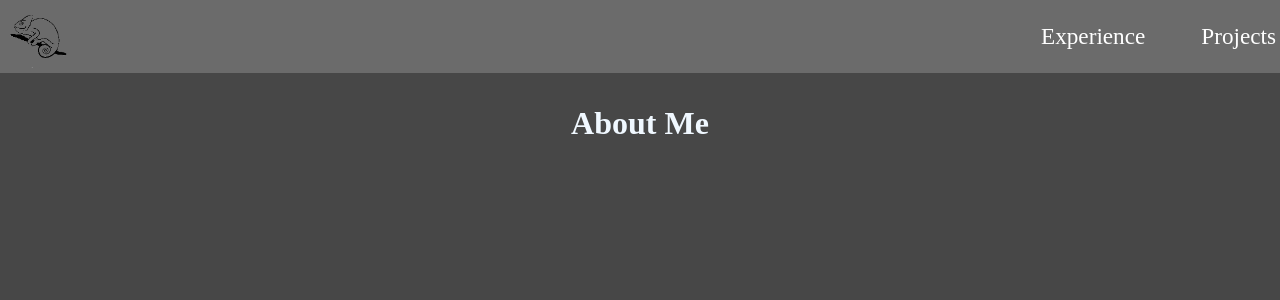
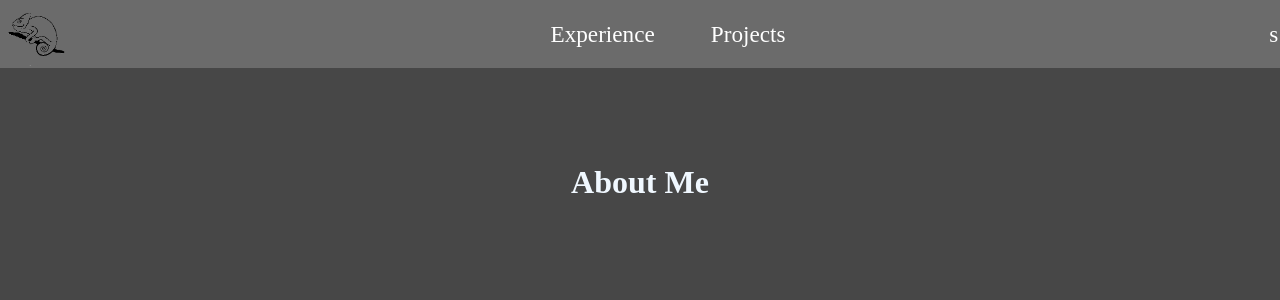
Before and after one commit to alexcamb2/Website, a React (Create React App) app in the folder website-app/: page / in a window 1280 px wide. Shown: the top 300 px of the page. Built offline with nearby package versions, Linux system fonts and the light colour scheme.

Commit message:
Revert "Updated Navbar"
This reverts commit 5aaf1d45a18d5106183c11e2deb852c451595621.

```diff
--- a/website-app/src/App.js
+++ b/website-app/src/App.js
@@ -14,7 +14,7 @@ let component
       <Routes>
         <Route path ='/' element={<Home />} />
         <Route path ='/Experience' element={<Experience />} />
-        <Route path ='/Projects' element={<Projects />} />
+        <Route path ='/Prrojects' element={<Projects />} />
       </Routes>
     </div>
     </>
--- a/website-app/src/NavBar.js
+++ b/website-app/src/NavBar.js
@@ -2,17 +2,14 @@ import {Link, useMatch, useResolvedPath } from "react-router-dom"
 import logo from './images/Chameleon.png'
 
 export default function NavBar(){
-    return  (
-        <nav className="nav">
-            <Link to = "/" className="About">
-            <img src = {logo} width={65} height={65} alt="Logo"/>
-            </Link>
+    const path = window.location.pathname
+    return <nav className="nav">
+        <img src = {logo} width={65} height={65}/>
         <ul>
             <CustomLink to = "/Experience">Experience</CustomLink>
             <CustomLink to = "/Projects">Projects</CustomLink>
-        </ul>
+        </ul>s
     </nav>
-    )
 }
 
 function CustomLink({to, children, ...props}) {
--- a/website-app/src/styles.css
+++ b/website-app/src/styles.css
@@ -8,7 +8,7 @@ body{
 }
 
 .container{
-    margin: 2rem;
+    margin: 6rem;
     text-align: center;
     color: aliceblue;
 }
@@ -21,14 +21,13 @@ body{
     display: flex;
     justify-content: space-between;
     align-items: center;
-    gap: 2rem;
-    padding: 0rem;
+    gap: 6rem;
+    padding: 0.1rem;
     font-size: 1.45rem;
 }
 
-.About{
-    font-size: 2rem;
-    align-items: center;
+.site-title{
+    font-size: 4rem;
 }
 
 .nav ul{
```
